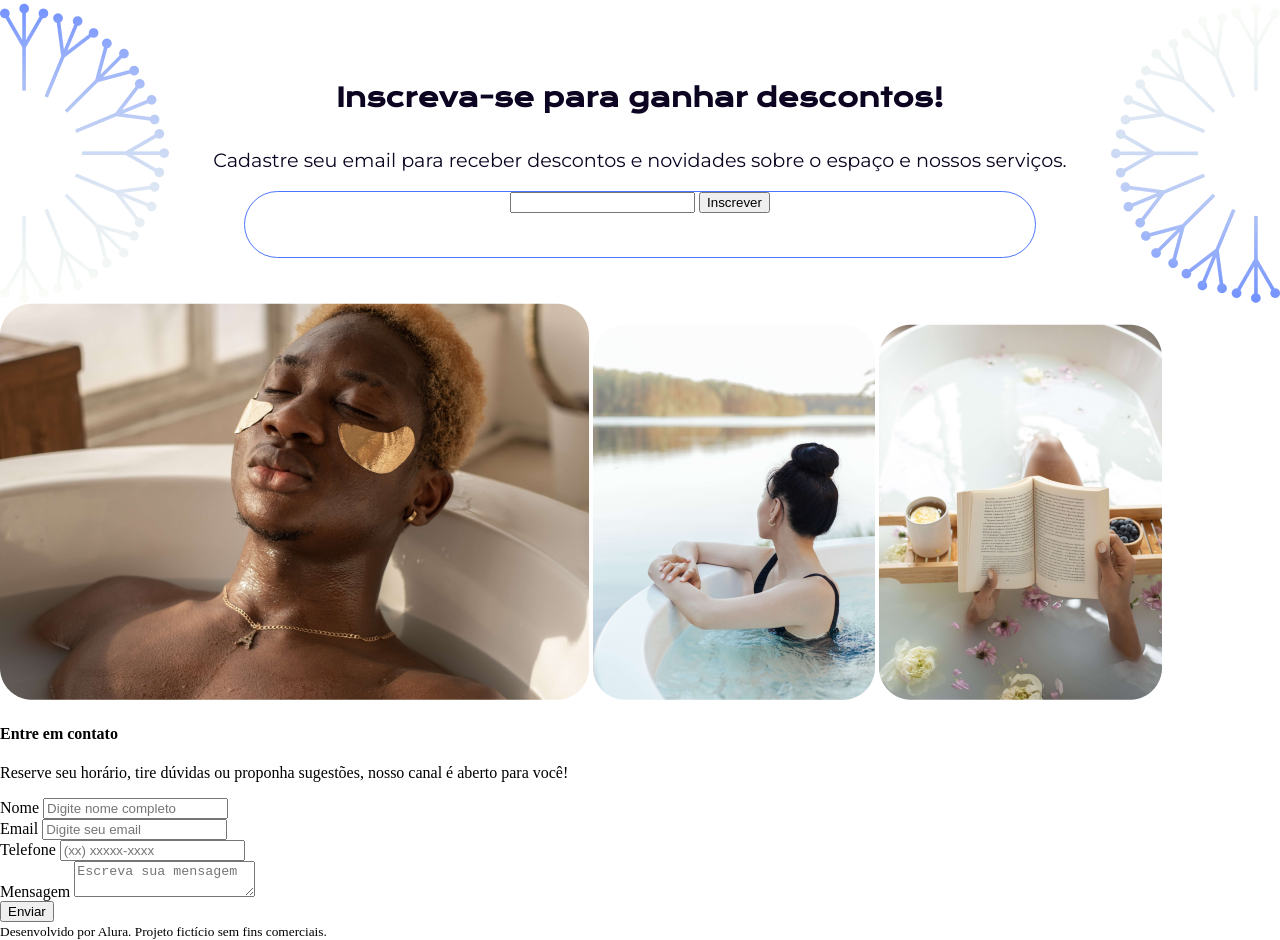
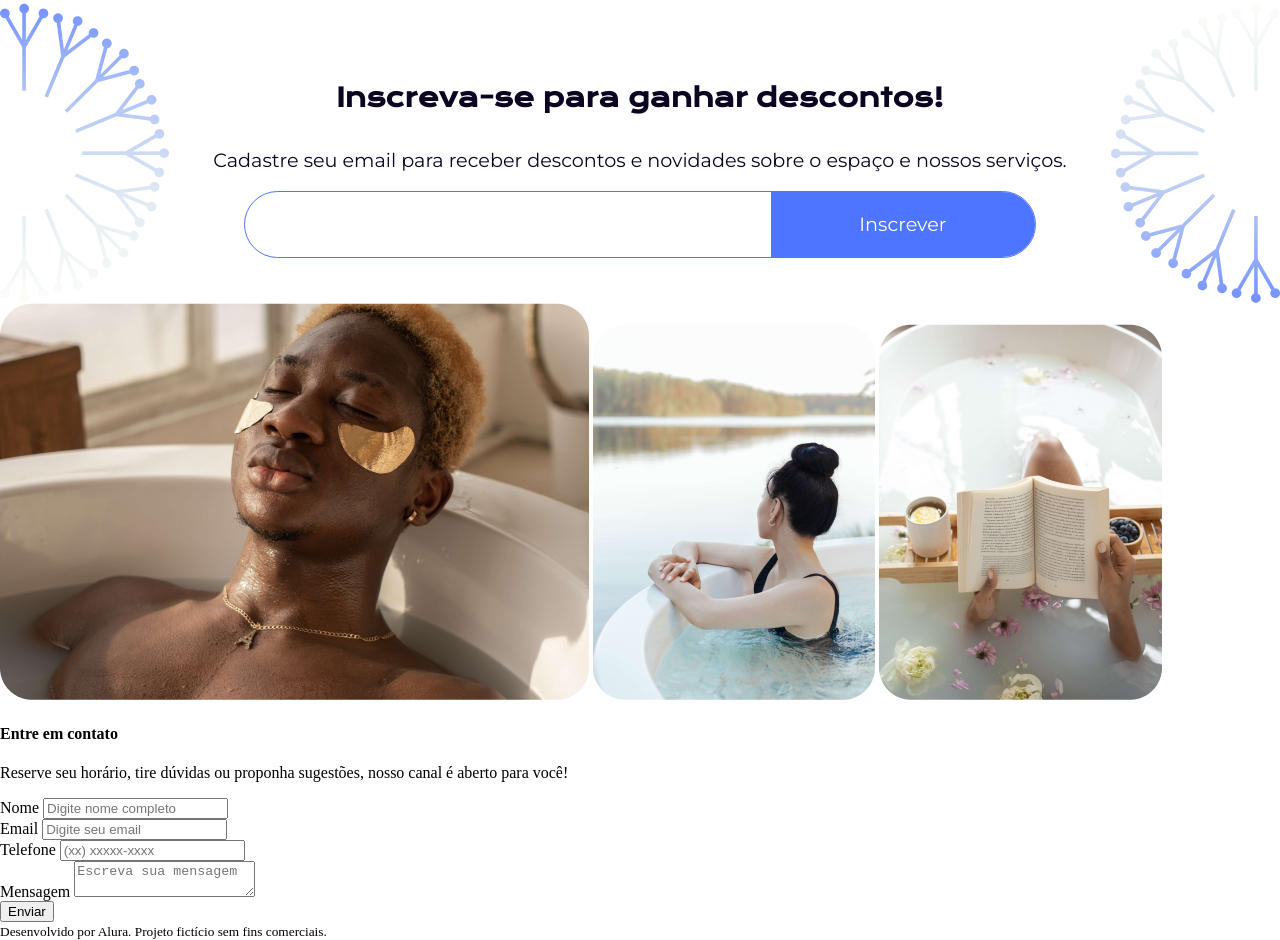
Before and after one commit to LetMzDev/0009-Site-SPA-SASS, a plain HTML site: page index.html in a window 1280 px wide. Shown: the part 2314-3254 px from the top of the page. Drawn offline with nearby package versions, Linux system fonts and the light colour scheme.

Commit message:
(22) Estilo para botão em descontos e cálculos no SASS

```diff
--- a/styles/components/_desconto.scss
+++ b/styles/components/_desconto.scss
@@ -26,5 +26,24 @@
 		border: 1px solid variaveis.$cor-secundaria;
 		border-radius: 65px;
 		margin: 0 auto;
+		display: inline-flex;
+
+		input
+		{
+			@include mixins.ff-fs-cl ( variaveis.$ft-textos, 1.2rem, variaveis.$cor-primaria );
+			width: calc( $largura-input * 0.65 );
+			border: none;
+			outline: none;
+			margin-left: 2rem;
+		}
+
+		button
+		{
+			@include mixins.ff-fs-cl ( variaveis.$ft-textos, 1.2rem, variaveis.$cor-branco );
+			width: calc( $largura-input * 0.35 );
+			background: variaveis.$cor-secundaria;
+			border-radius: 0 65px 65px 0;
+			border: none;
+		}
 	}
 }
```
Also changed, not shown: styles/styles.css, 1 other file.
